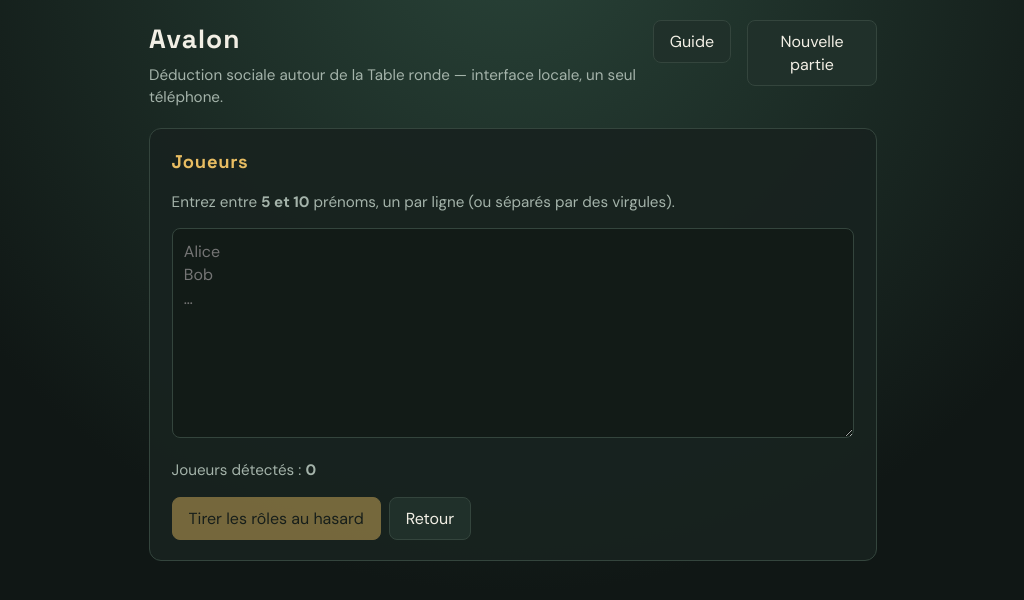
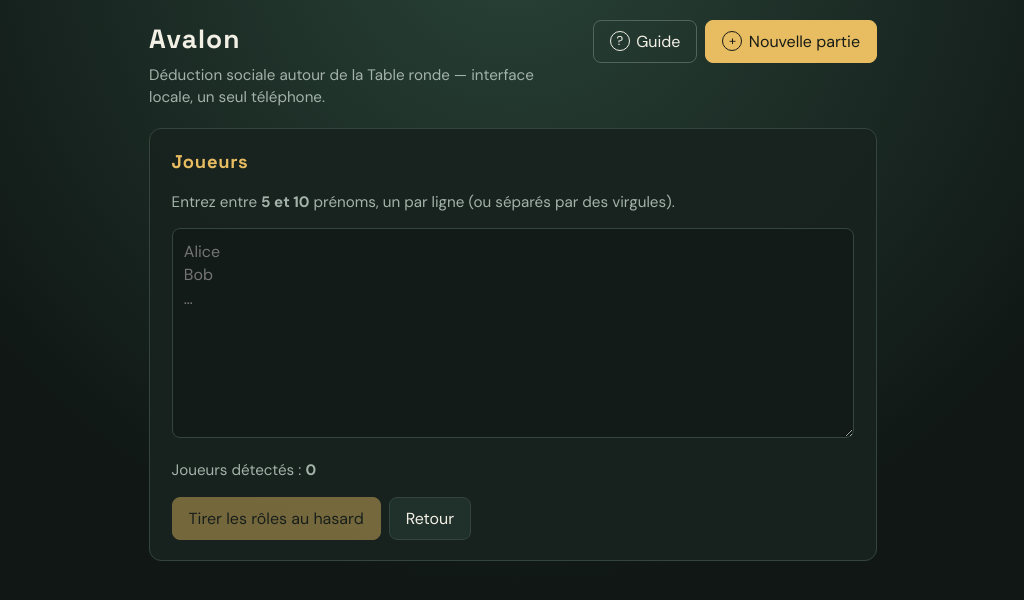
Before and after one commit to BertrandGlaser/avaolne-web, a React (Vite) app: page / in a window 1280 px wide. Both pictures are taken after a click on the button "Nouvelle partie". Shown: the top 600 px of the page, without its empty margins (127-1151 px from the left). Built offline with nearby package versions, Linux system fonts and the light colour scheme.

Commit message:
Polish header action buttons

```diff
--- a/src/App.tsx
+++ b/src/App.tsx
@@ -92,14 +92,18 @@ export default function App() {
               Déduction sociale autour de la Table ronde — interface locale, un seul téléphone.
             </p>
           </div>
-          <button type="button" className="btn" onClick={() => setPhase('docs')}>
-            Guide
-          </button>
-          {phase !== 'home' && phase !== 'docs' && (
-            <button type="button" className="btn" onClick={resetAll}>
-              Nouvelle partie
+          <div className="header-actions">
+            <button type="button" className="btn header-action secondary" onClick={() => setPhase('docs')}>
+              <span className="button-icon" aria-hidden="true">?</span>
+              Guide
             </button>
-          )}
+            {phase !== 'home' && phase !== 'docs' && (
+              <button type="button" className="btn header-action primary" onClick={resetAll}>
+                <span className="button-icon" aria-hidden="true">+</span>
+                Nouvelle partie
+              </button>
+            )}
+          </div>
         </div>
       </header>
 
--- a/src/index.css
+++ b/src/index.css
@@ -146,6 +146,46 @@ a {
   align-items: flex-start;
   justify-content: space-between;
   gap: 1rem;
+}
+
+.header-actions {
+  display: flex;
+  align-items: center;
+  gap: 0.5rem;
+  flex-shrink: 0;
+}
+
+.header-action {
+  display: inline-flex;
+  align-items: center;
+  gap: 0.4rem;
+  min-height: 2.65rem;
+  padding: 0.5rem 0.8rem;
+  border-radius: 999px;
+  font-size: 0.88rem;
+  font-weight: 700;
+}
+
+.header-action.secondary {
+  background: transparent;
+  border-color: #53645b;
+}
+
+.header-action.primary {
+  background: var(--gold);
+  border-color: var(--gold);
+  color: #171b16;
+}
+
+.button-icon {
+  display: grid;
+  place-items: center;
+  width: 1.25rem;
+  height: 1.25rem;
+  border: 1px solid currentColor;
+  border-radius: 50%;
+  font-size: 0.8rem;
+  line-height: 1;
 }
 
 .eyebrow {
@@ -605,7 +645,9 @@ details.rules summary {
   .quest-track { gap: 0.2rem; }
   .quest-slot { padding: 0.35rem 0.15rem; font-size: 0.75rem; }
   .header-row, .guide-heading { align-items: stretch; flex-direction: column; }
-  .header-row > .btn, .guide-heading > .btn { align-self: flex-start; }
+  .header-actions { width: 100%; }
+  .header-action { flex: 1; justify-content: center; }
+  .guide-heading > .btn { align-self: flex-start; }
   .role-list { grid-template-columns: 1fr; }
   .roster-grid { grid-template-columns: 1fr; }
   .roster-heading { flex-direction: column; gap: 0.25rem; }
```
